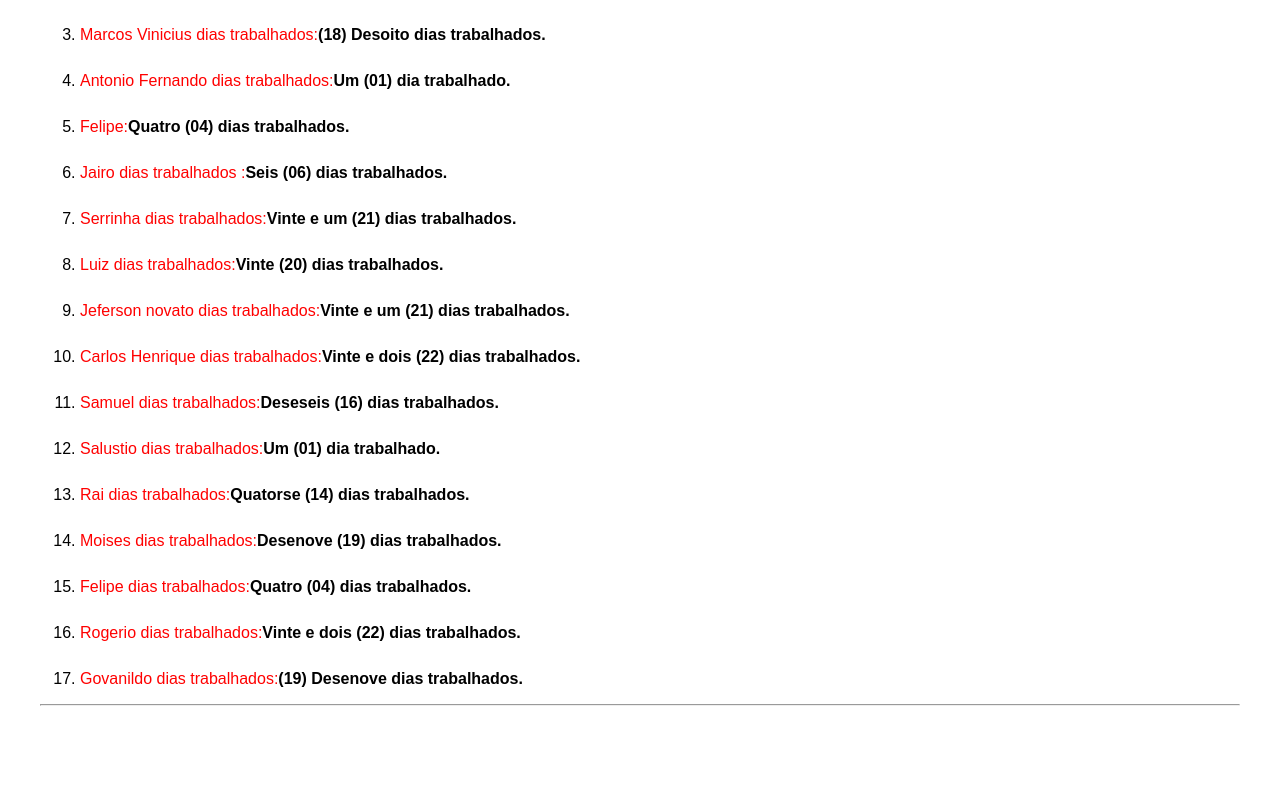
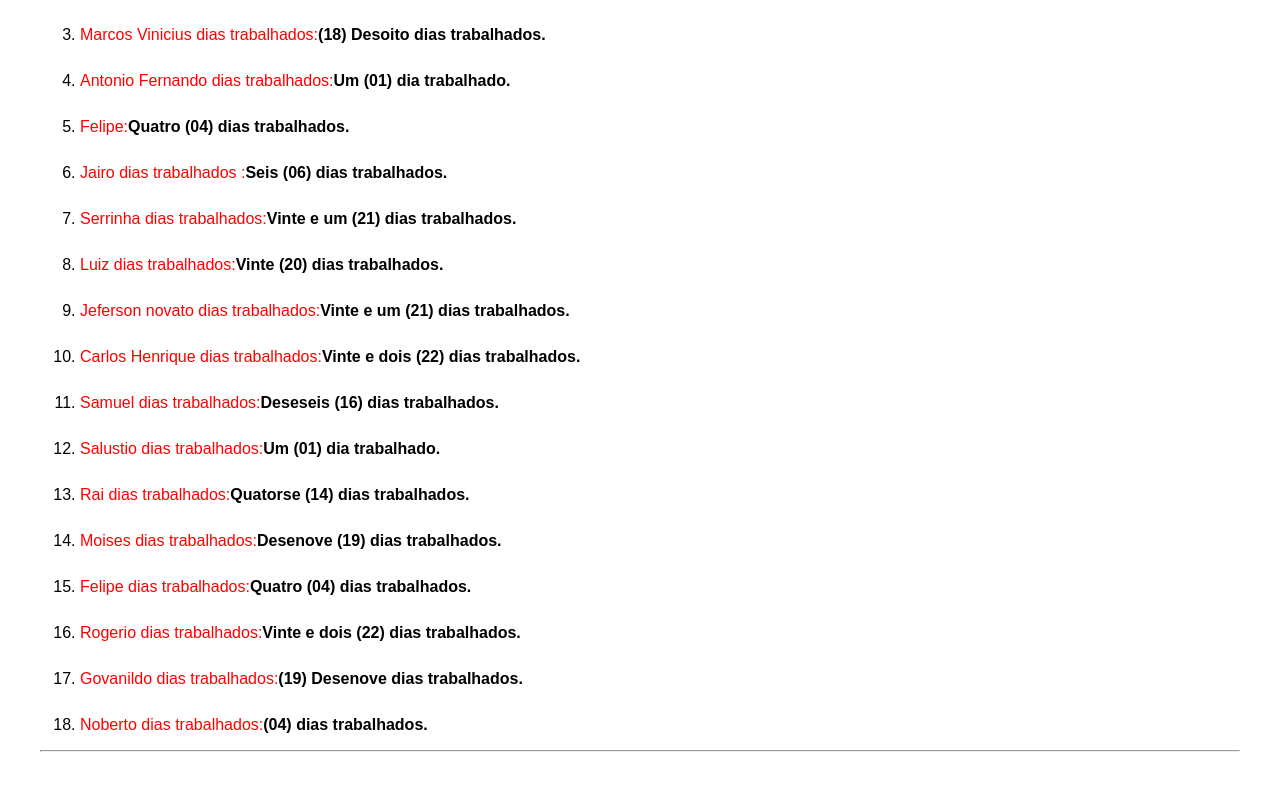
Before and after one commit to MarcosDev-Softwere/FolhaDePontoCS, a plain HTML site: page index.html in a window 1280 px wide. Shown: the part 317-1108 px from the top of the page. Before the commit the page ends 1071 px from the top, so only its background shows below. Drawn offline with Linux system fonts and the light colour scheme.

Commit message:
Update index.html Add mais um funcionário ,Noberto

```diff
--- a/index.html
+++ b/index.html
@@ -60,6 +60,8 @@
         <li class="item"><span class="urgent">Rogerio dias trabalhados:</span><b>Vinte e dois (22) dias trabalhados.</b></li>
         <br>
         <li class="item"><span class="urgent">Govanildo dias trabalhados:</span><b>(19) Desenove dias trabalhados.</b></li>
+        <br>
+        <li class="item"><span class="urgent">Noberto dias trabalhados:</span><b>(04) dias trabalhados.</b></li>
     </ol>
 
     <hr>
```
